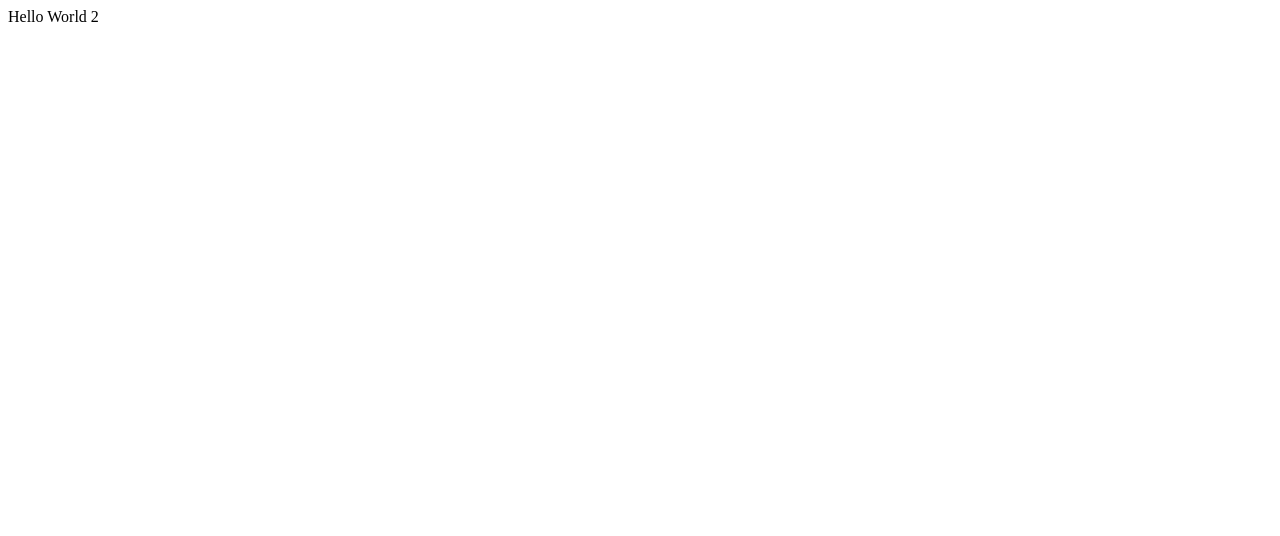
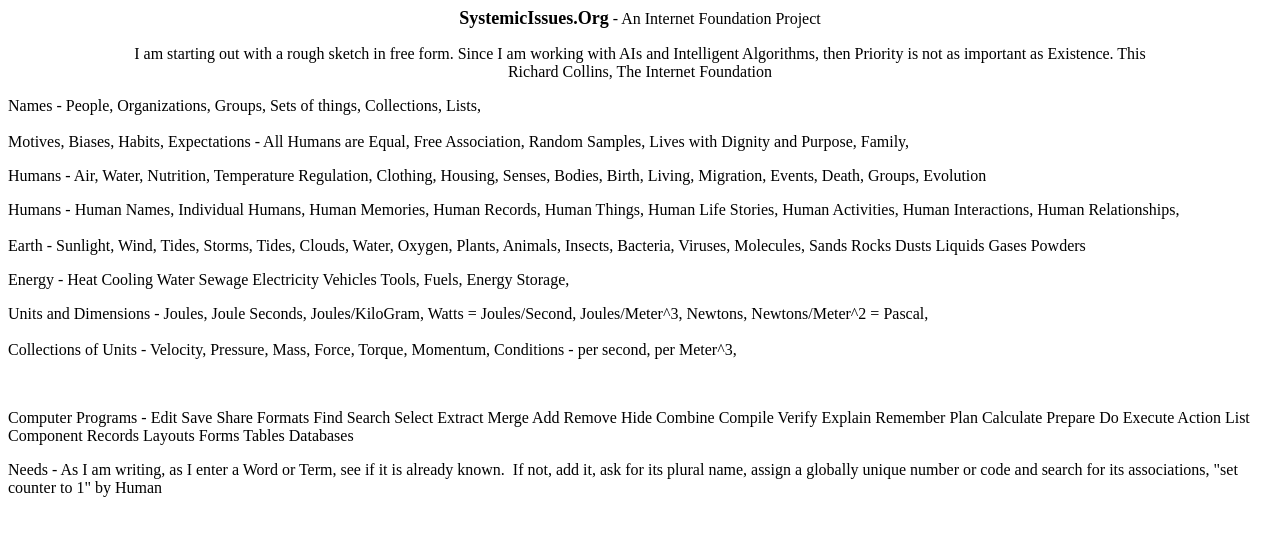
Before and after one commit to RichardKCollins/SystemicIssues, a plain HTML site: page docs/index.html in a window 1280 px wide. Drawn offline with Linux system fonts and the light colour scheme.

Commit message:
8 Apr 2023 4:33 am Initial Draft

```diff
--- a/docs/index.html
+++ b/docs/index.html
@@ -1 +1,35 @@
-Hello World 2
+<p align="center"><b><font size="4">SystemicIssues.Org</font></b> - An Internet
+Foundation Project</p>
+<p align="center">I am starting out with a rough sketch in free form. Since I am
+working with AIs and Intelligent Algorithms, then Priority is not as important
+as Existence. This <br>
+Richard Collins, The Internet Foundation</p>
+<p align="left">Names - People, Organizations, Groups, Sets of things,
+Collections, Lists, <br>
+<br>
+Motives, Biases, Habits, Expectations - All Humans are Equal, Free Association,
+Random Samples, Lives with Dignity and Purpose, Family, </p>
+<p>Humans - Air, Water, Nutrition, Temperature Regulation, Clothing, Housing,
+Senses, Bodies, Birth, Living, Migration, Events, Death, Groups, Evolution</p>
+<p>Humans - Human Names, Individual Humans, Human Memories, Human Records, Human
+Things, Human Life Stories, Human Activities, Human Interactions, Human
+Relationships, <br>
+<br>
+Earth - Sunlight, Wind, Tides, Storms, Tides, Clouds, Water, Oxygen, Plants,
+Animals, Insects, Bacteria, Viruses, Molecules, Sands Rocks Dusts Liquids Gases
+Powders </p>
+<p>Energy - Heat Cooling Water Sewage Electricity Vehicles Tools, Fuels, Energy
+Storage, </p>
+<p>Units and Dimensions - Joules, Joule Seconds, Joules/KiloGram, Watts =
+Joules/Second, Joules/Meter^3, Newtons, Newtons/Meter^2 = Pascal, <br>
+<br>
+Collections of Units - Velocity, Pressure, Mass, Force, Torque, Momentum,
+Conditions - per second, per Meter^3, </p>
+<p>&nbsp;</p>
+<p>Computer Programs - Edit Save Share Formats Find Search Select Extract Merge
+Add Remove Hide Combine Compile Verify Explain Remember Plan Calculate Prepare
+Do Execute Action List Component Records Layouts Forms Tables Databases </p>
+<p>Needs - As I am writing, as I enter a Word or Term, see if it is already
+known.&nbsp; If not, add it, ask for its plural name, assign a globally unique
+number or code and search for its associations, &quot;set counter to 1&quot; by Human</p>
+<p>&nbsp;</p>
```
Also changed, not shown: GitHub Topics Tools Organization Tables Databases Links Robots.png (added), 1 other file.
